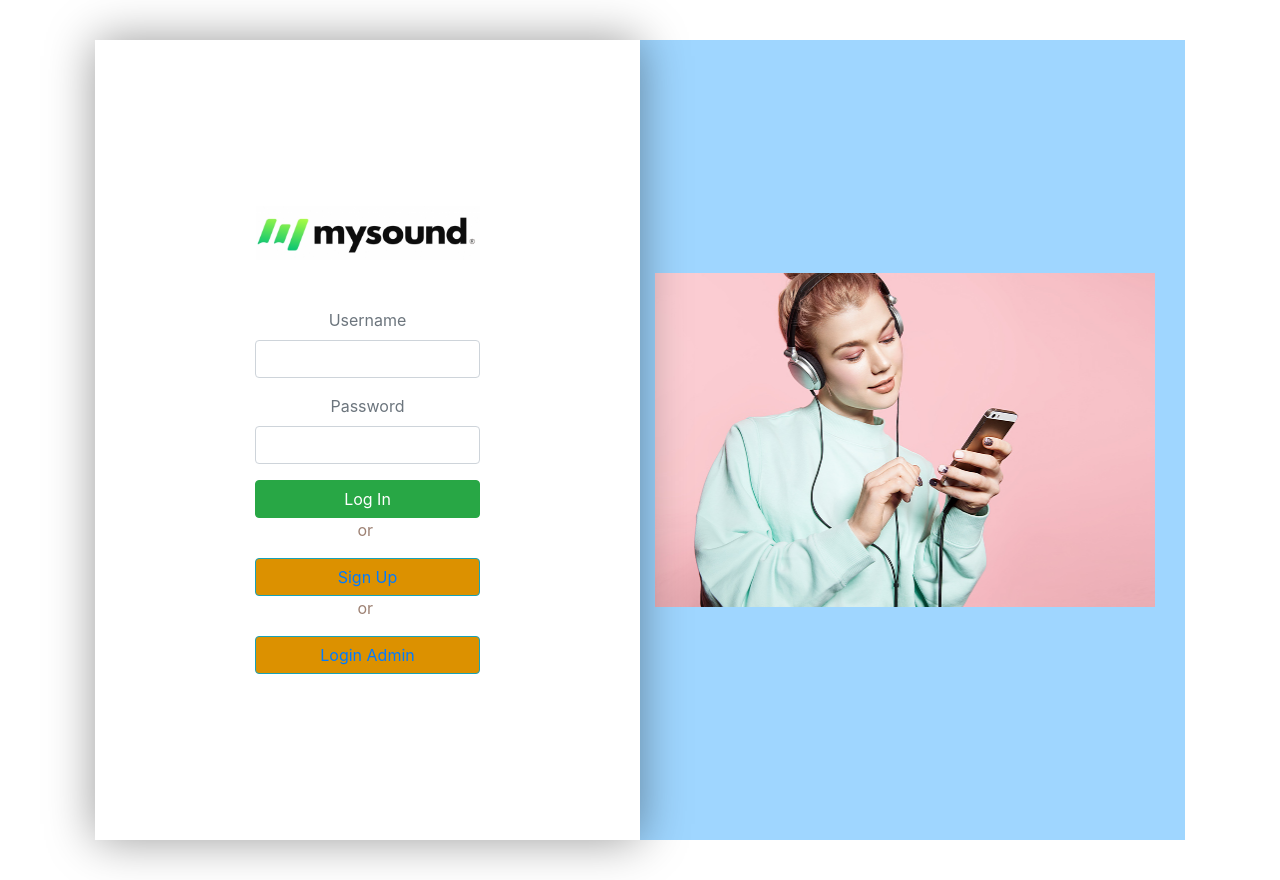
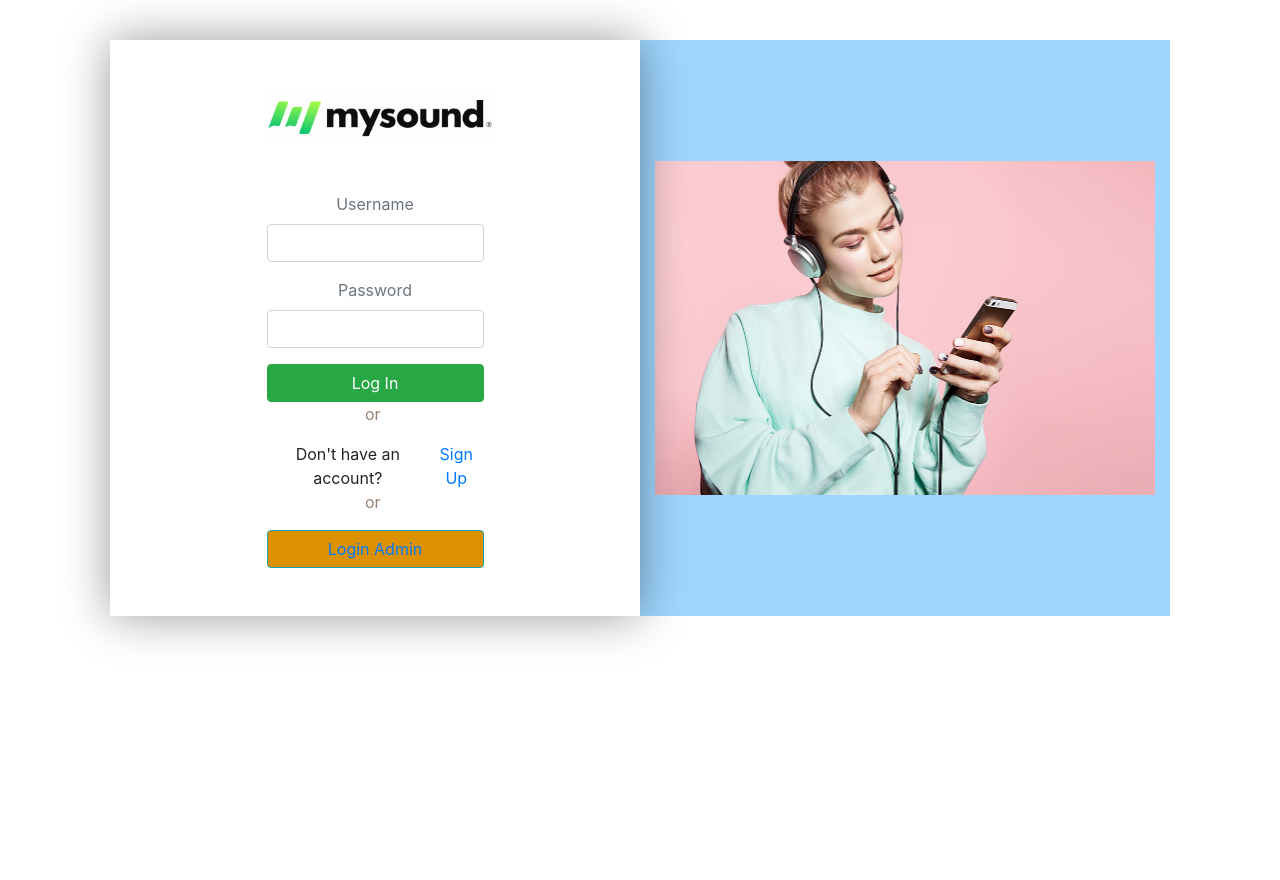
Before and after one commit to FachriezalNugraha/musikku2, a PHP site: page /login.php in a window 1280 px wide. After the commit the page ends 643 px from the top, so only its background shows below. Run offline with PHP 8.4, Linux system fonts and the light colour scheme; some libraries are stand-ins or nearby versions.

Commit message:
update konek1

```diff
--- a/login.php
+++ b/login.php
@@ -4,22 +4,30 @@
 <head>
     <meta charset="utf-8">
     <meta name="viewport" content="width=device-width, initial-scale=1.0">
-    <title>musik</title>
+    <title>My Sound</title>
+    <!--Bootsrap 4 CDN-->
+    <link rel="stylesheet" href="https://stackpath.bootstrapcdn.com/bootstrap/4.1.3/css/bootstrap.min.css" integrity="sha384-MCw98/SFnGE8fJT3GXwEOngsV7Zt27NXFoaoApmYm81iuXoPkFOJwJ8ERdknLPMO" crossorigin="anonymous">
+
     <link rel="stylesheet" href="assets/bootstrap/css/bootstrap.min.css">
-    <link rel="stylesheet" href="assets/fonts/font-awesome.min.css">
+    <!--Fontawesome CDN-->
+    <link rel="stylesheet" href="https://use.fontawesome.com/releases/v5.3.1/css/all.css" integrity="sha384-mzrmE5qonljUremFsqc01SB46JvROS7bZs3IO2EmfFsd15uHvIt+Y8vEf7N7fWAU" crossorigin="anonymous">
+
     <link rel="stylesheet" href="assets/css/-Login-form-Page-BS4-.css">
     <link rel="stylesheet" href="assets/css/Bold-BS4-Footer-Big-Logo.css">
     <link rel="stylesheet" href="assets/css/Navigation-with-Button.css">
     <link rel="stylesheet" href="assets/css/Registration-Form-with-Photo.css">
     <link rel="stylesheet" href="assets/css/styles.css">
+<!--     <script src="https://code.jquery.com/jquery-3.4.1.slim.min.js" integrity="sha384-J6qa4849blE2+poT4WnyKhv5vZF5SrPo0iEjwBvKU7imGFAV0wwj1yYfoRSJoZ+n" crossorigin="anonymous"></script>
+<script src="https://cdn.jsdelivr.net/npm/popper.js@1.16.0/dist/umd/popper.min.js" integrity="sha384-Q6E9RHvbIyZFJoft+2mJbHaEWldlvI9IOYy5n3zV9zzTtmI3UksdQRVvoxMfooAo" crossorigin="anonymous"></script>
+<script src="https://stackpath.bootstrapcdn.com/bootstrap/4.4.0/js/bootstrap.min.js" integrity="sha384-3qaqj0lc6sV/qpzrc1N5DC6i1VRn/HyX4qdPaiEFbn54VjQBEU341pvjz7Dv3n6P" crossorigin="anonymous"></script> -->
 </head>
 
 <body>
     <div class="container">
-        <div class="row mh-100vh">
+        <div class="d-flex justify-content-center h-100">
             <div class="col-10 col-sm-8 col-md-6 col-lg-6 offset-1 offset-sm-2 offset-md-3 offset-lg-0 align-self-center d-lg-flex align-items-lg-center align-self-lg-stretch bg-white p-5 rounded rounded-lg-0 my-5 my-lg-0" id="login-block">
                 <div class="m-auto w-lg-75 w-xl-50">
-                    <h2 class="text-info font-weight-light mb-5"><img src="assets/img/mysound.jpg" class="logologin" style="max-width:-17px;min-width:0px;width:224px;"></h2>
+                    <h2 class="text-info font-weight-light mb-5"><img src="assets/img/mysound.jpg" class="logologin" style="max-width:-17px;min-width:0px;width:230px;"></h2>
 <?php
  if(isset($_GET['pesan']))
         {
@@ -38,10 +46,13 @@ if($_GET['pesan']== "gagal")
     ?>
                     <form method="post" action="cek_login.php">
                         <div class="form-group"><label class="text-secondary">Username</label><input class="form-control" type="text" required=""  name="username"></div>
-                        <div class="form-group"><label class="text-secondary">Password</label><input class="form-control" type="password" required="" name="password"></div><button class="btn btn-success btn-block mt-2" type="submit">Log In</button></form>
+                        <div class="form-group"><label class="text-secondary">Password</label><input class="form-control" type="password" required="" name="password"></div>
+                        <button class="btn btn-success btn-block mt-2" type="submit">Log In</button></form>
                     <p class="pemisah"><span style="text-decoration: line-through;"></span> or&nbsp;<span style="text-decoration: line-through;"></span></p>
-                    <button
-                        class="btn btn-info btn-block" type="button" id="btndaftar" ><a href="signup.php">Sign Up</a></button>
+                    <!-- <div class="card-footer"> -->
+                <div class="d-flex justify-content-center links">
+                    Don't have an account?<a href="signup.php">Sign Up</a>
+                </div>
                     <p class="pemisah"><span style="text-decoration: line-through;"></span> or&nbsp;<span style="text-decoration: line-through;"></span></p>
                     <button
                         class="btn btn-info btn-block" type="button" id="btndaftar" ><a href="loginadmin.php">Login Admin</a></button>
```
